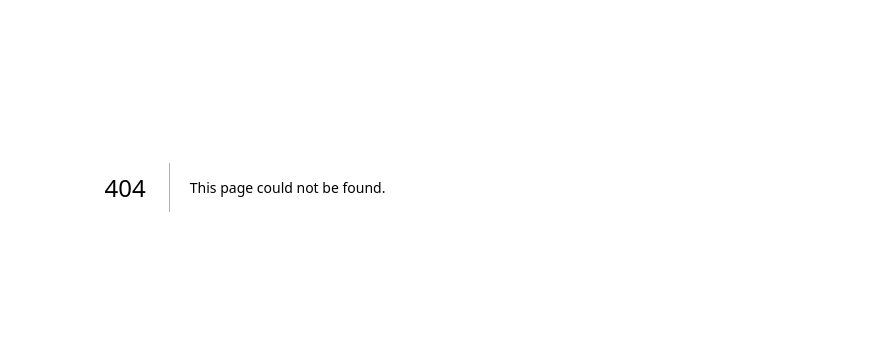
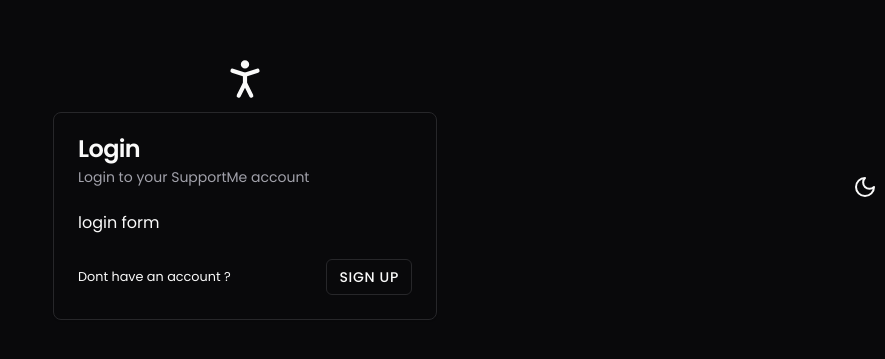
Before and after one commit to Wolferner/shadcn-ui-learning, a Next.js app: page /login in a window 1280 px wide. Before the commit this address had no page. Shown: the part 213-572 px from the top of the page, without its empty margins (395-1280 px from the left). Built offline with nearby package versions, Linux system fonts and the light colour scheme.

Commit message:
9. Created LoginForm card

```diff
--- /dev/null
+++ b/app/(logged-out)/login/page.tsx
@@ -0,0 +1,35 @@
+'use client';
+
+import { Button } from '@/components/ui/button';
+import {
+	Card,
+	CardContent,
+	CardDescription,
+	CardFooter,
+	CardHeader,
+	CardTitle,
+} from '@/components/ui/card';
+import { PersonStandingIcon } from 'lucide-react';
+import Link from 'next/link';
+
+export default function LoginPage() {
+	return (
+		<>
+			<PersonStandingIcon size={50} />
+
+			<Card className='w-full max-w-sm '>
+				<CardHeader>
+					<CardTitle>Login</CardTitle>
+					<CardDescription>Login to your SupportMe account</CardDescription>
+				</CardHeader>
+				<CardContent>login form</CardContent>
+				<CardFooter className='justify-between'>
+					<small>Dont have an account ?</small>
+					<Button variant='outline' size='sm' asChild>
+						<Link href='/sign-up'>Sign up</Link>
+					</Button>
+				</CardFooter>
+			</Card>
+		</>
+	);
+}
--- /dev/null
+++ b/components/ui/card.tsx
@@ -0,0 +1,79 @@
+import * as React from "react"
+
+import { cn } from "@/lib/utils"
+
+const Card = React.forwardRef<
+  HTMLDivElement,
+  React.HTMLAttributes<HTMLDivElement>
+>(({ className, ...props }, ref) => (
+  <div
+    ref={ref}
+    className={cn(
+      "rounded-lg border bg-card text-card-foreground shadow-sm",
+      className
+    )}
+    {...props}
+  />
+))
+Card.displayName = "Card"
+
+const CardHeader = React.forwardRef<
+  HTMLDivElement,
+  React.HTMLAttributes<HTMLDivElement>
+>(({ className, ...props }, ref) => (
+  <div
+    ref={ref}
+    className={cn("flex flex-col space-y-1.5 p-6", className)}
+    {...props}
+  />
+))
+CardHeader.displayName = "CardHeader"
+
+const CardTitle = React.forwardRef<
+  HTMLParagraphElement,
+  React.HTMLAttributes<HTMLHeadingElement>
+>(({ className, ...props }, ref) => (
+  <h3
+    ref={ref}
+    className={cn(
+      "text-2xl font-semibold leading-none tracking-tight",
+      className
+    )}
+    {...props}
+  />
+))
+CardTitle.displayName = "CardTitle"
+
+const CardDescription = React.forwardRef<
+  HTMLParagraphElement,
+  React.HTMLAttributes<HTMLParagraphElement>
+>(({ className, ...props }, ref) => (
+  <p
+    ref={ref}
+    className={cn("text-sm text-muted-foreground", className)}
+    {...props}
+  />
+))
+CardDescription.displayName = "CardDescription"
+
+const CardContent = React.forwardRef<
+  HTMLDivElement,
+  React.HTMLAttributes<HTMLDivElement>
+>(({ className, ...props }, ref) => (
+  <div ref={ref} className={cn("p-6 pt-0", className)} {...props} />
+))
+CardContent.displayName = "CardContent"
+
+const CardFooter = React.forwardRef<
+  HTMLDivElement,
+  React.HTMLAttributes<HTMLDivElement>
+>(({ className, ...props }, ref) => (
+  <div
+    ref={ref}
+    className={cn("flex items-center p-6 pt-0", className)}
+    {...props}
+  />
+))
+CardFooter.displayName = "CardFooter"
+
+export { Card, CardHeader, CardFooter, CardTitle, CardDescription, CardContent }
```
